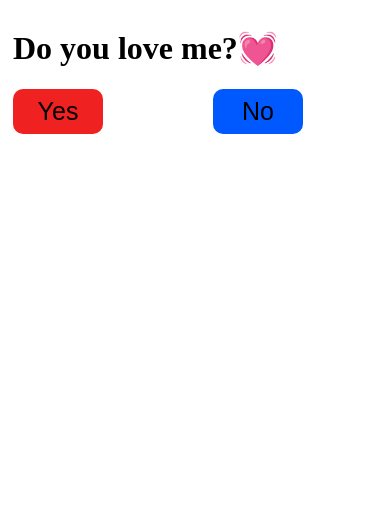
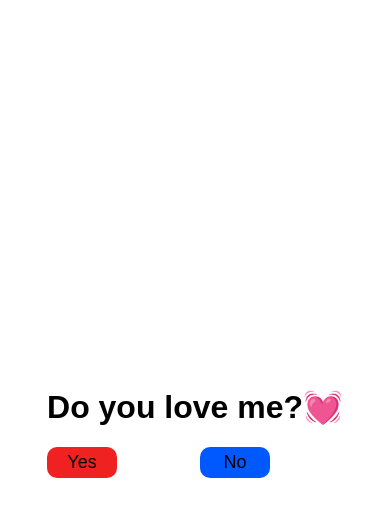
Before and after one commit to Nourwp/do-u-love-me-game, a plain HTML site: page index.html in a window 390 px wide. Drawn offline with Linux system fonts and the light colour scheme.

Commit message:
Update index.html
responsive

```diff
--- a/index.html
+++ b/index.html
@@ -5,22 +5,30 @@
 <meta name="viewport" content="width=device-width, initial-scale=1.0">
 <title>Target Shooting Game</title>
 <style>
+    body {
+        margin: 0;
+        padding: 0;
+        font-family: Arial, sans-serif;
+    }
 
-    #yes{
+    #yes {
         border: none;
-        width: 90px;
+        width: 80px;
         background-color: rgb(240, 33, 33);
         border-radius: 10px;
-        font-size: 25px;
-        padding: 8px;
+        font-size: 20px;
+        padding: 6px;
     }
 
     #game-container {
         position: relative;
         width: 100%;
-        height: 750px;
-        margin: 5px;
+        height: 100vh;
+        margin: 0;
         overflow: hidden;
+        display: flex;
+        justify-content: center;
+        align-items: center;
     }
 
 
@@ -29,33 +37,43 @@
         left: 200px;
         background-color: rgb(0, 89, 255);
         border: none;
-        width: 90px;
+        width: 80px;
         border-radius: 10px;
-        font-size: 25px;
-        padding: 8px;
+        font-size: 20px;
+        padding: 6px;
         cursor: pointer;
-        transition: top 0.3s, left 0.3s;
+        transition: top 0.1s, left 0.2s,right 0.2s;
     }
 
+    @media (max-width: 768px) {
+        #yes {
+            width: 70px;
+            font-size: 18px;
+            padding: 5px;
+        }
 
+        #target {
+            width: 70px;
+            font-size: 18px;
+            padding: 5px;
+        }
+    }
 </style>
 </head>
 <body>
-
     <div id="game-container">
         <div class="box">
             <h1>Do you love me?💓</h1>
             <button id="target">No</button>
-    <button id="yes" >Yes</button>
+            <button id="yes">Yes</button>
         </div>
     </div>
-
 
     <script>
         const target = document.getElementById('target');
         function moveTarget() {
-    const maxWidth =700;
-    const maxHeight = 600;
+            const maxWidth = window.innerWidth - 150;
+            const maxHeight = window.innerHeight - 300;
 
             const randomX = Math.floor(Math.random() * maxWidth);
             const randomY = Math.floor(Math.random() * maxHeight);
@@ -67,10 +85,11 @@ function moveTarget() {
         target.addEventListener('mouseenter', function() {
             moveTarget();
         });
-    yes.addEventListener('click',()=>{
-      alert("Thank you😍 I love you too💓😁")
-    })
+
+        const yes = document.getElementById('yes');
+        yes.addEventListener('click', () => {
+            alert("Thank you😍 I love you too💓😁");
+        });
     </script>
-
 </body>
 </html>
```
Lines whose indentation alone changed are shown as unchanged.
